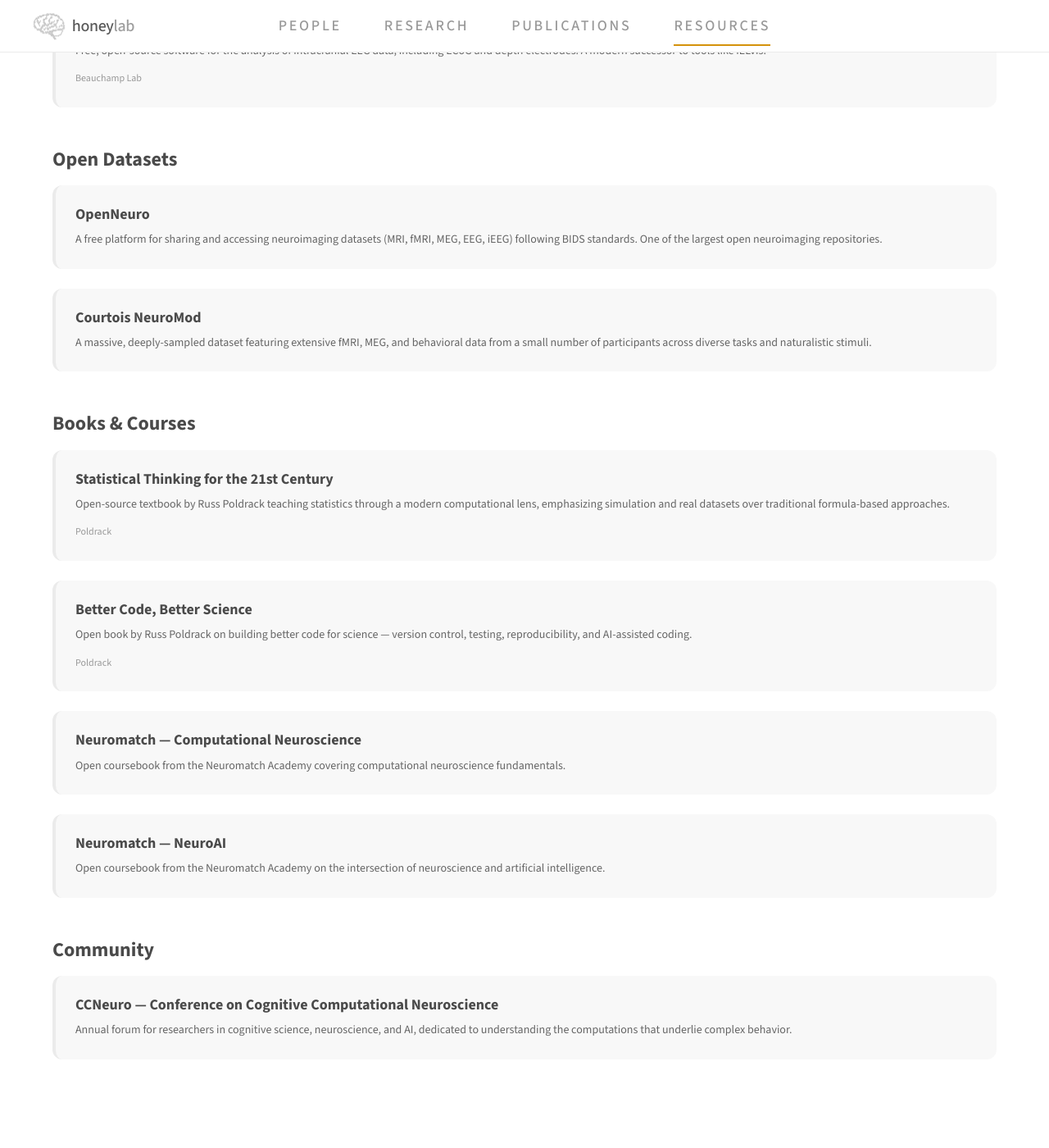
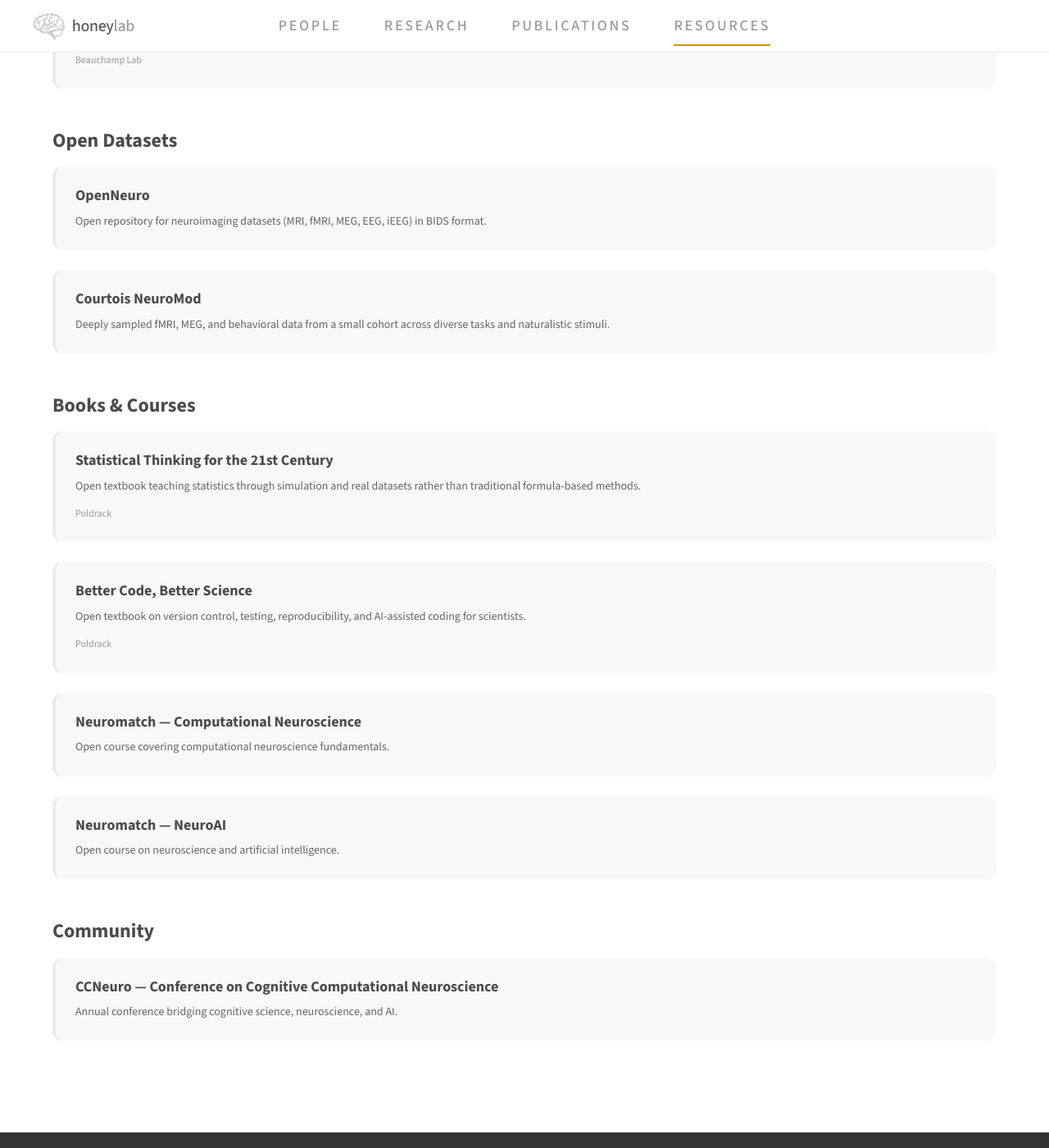
Before and after one commit to HLab/website-2026-draft, a Jekyll site: the page built from resources.md, in a window 1280 px wide and 1400 px high, scrolled down 1438 px. Shown: the whole window at 82% size. Built offline with Jekyll 4.4.1, drawn with Linux system fonts in a browser that asks for light colours; some of the changed text lies outside the part shown.

Commit message:
Tighten resource descriptions for brevity and consistency
Co-Authored-By: Claude Opus 4.6 (1M context) <noreply@anthropic.com>

```diff
--- a/_data/external_resources.yml
+++ b/_data/external_resources.yml
@@ -2,45 +2,45 @@
 - name: "RAVE — Reproducible Analysis and Visualization of iEEG"
   category: tools
   url: https://rave.wiki
-  description: Free, open-source software for the analysis of intracranial EEG data, including ECoG and depth electrodes. A modern successor to tools like iELVis.
+  description: Open-source platform for analyzing intracranial EEG data, including ECoG and depth electrodes.
   group: "Beauchamp Lab"
 
 # Open Datasets
 - name: "OpenNeuro"
   category: data
   url: https://openneuro.org
-  description: A free platform for sharing and accessing neuroimaging datasets (MRI, fMRI, MEG, EEG, iEEG) following BIDS standards. One of the largest open neuroimaging repositories.
+  description: Open repository for neuroimaging datasets (MRI, fMRI, MEG, EEG, iEEG) in BIDS format.
 
 - name: "Courtois NeuroMod"
   category: data
   url: https://www.cneuromod.ca
-  description: A massive, deeply-sampled dataset featuring extensive fMRI, MEG, and behavioral data from a small number of participants across diverse tasks and naturalistic stimuli.
+  description: Deeply sampled fMRI, MEG, and behavioral data from a small cohort across diverse tasks and naturalistic stimuli.
 
 # Books & Courses
 - name: "Statistical Thinking for the 21st Century"
   category: learning
   url: https://statsthinking21.github.io/statsthinking21-core-site/
-  description: Open-source textbook by Russ Poldrack teaching statistics through a modern computational lens, emphasizing simulation and real datasets over traditional formula-based approaches.
+  description: Open textbook teaching statistics through simulation and real datasets rather than traditional formula-based methods.
   group: "Poldrack"
 
 - name: "Better Code, Better Science"
   category: learning
   url: https://bettercodebetterscience.github.io/book/
-  description: Open book by Russ Poldrack on building better code for science — version control, testing, reproducibility, and AI-assisted coding.
+  description: Open textbook on version control, testing, reproducibility, and AI-assisted coding for scientists.
   group: "Poldrack"
 
 # Community
 - name: "CCNeuro — Conference on Cognitive Computational Neuroscience"
   category: community
   url: https://ccneuro.org
-  description: Annual forum for researchers in cognitive science, neuroscience, and AI, dedicated to understanding the computations that underlie complex behavior.
+  description: Annual conference bridging cognitive science, neuroscience, and AI.
 
 - name: "Neuromatch — Computational Neuroscience"
   category: learning
   url: https://compneuro.neuromatch.io/tutorials/intro.html
-  description: Open coursebook from the Neuromatch Academy covering computational neuroscience fundamentals.
+  description: Open course covering computational neuroscience fundamentals.
 
 - name: "Neuromatch — NeuroAI"
   category: learning
   url: https://neuroai.neuromatch.io/tutorials/intro.html
-  description: Open coursebook from the Neuromatch Academy on the intersection of neuroscience and artificial intelligence.
+  description: Open course on neuroscience and artificial intelligence.
```
Also changed, not shown: _data/resources.yml (+5 -5 lines).
